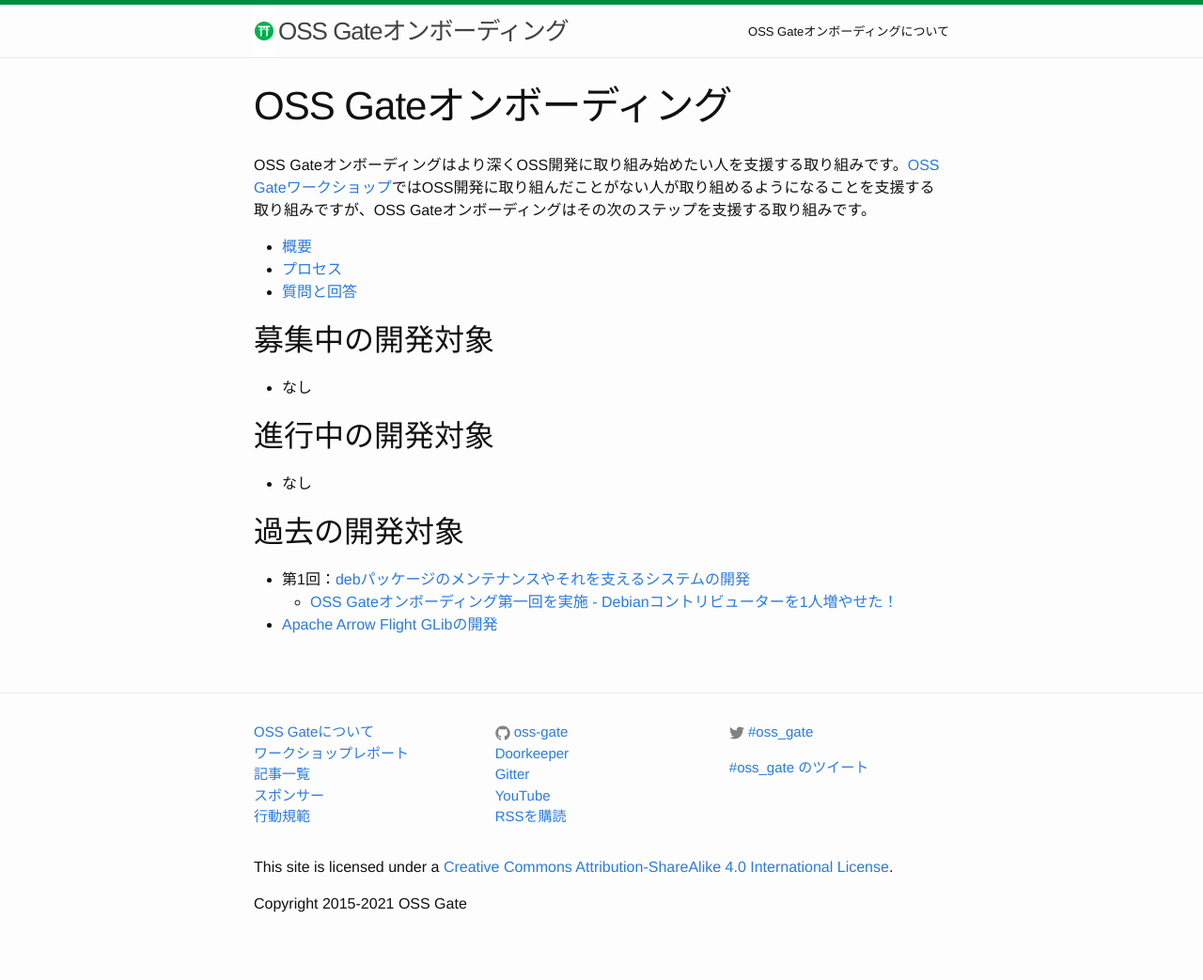
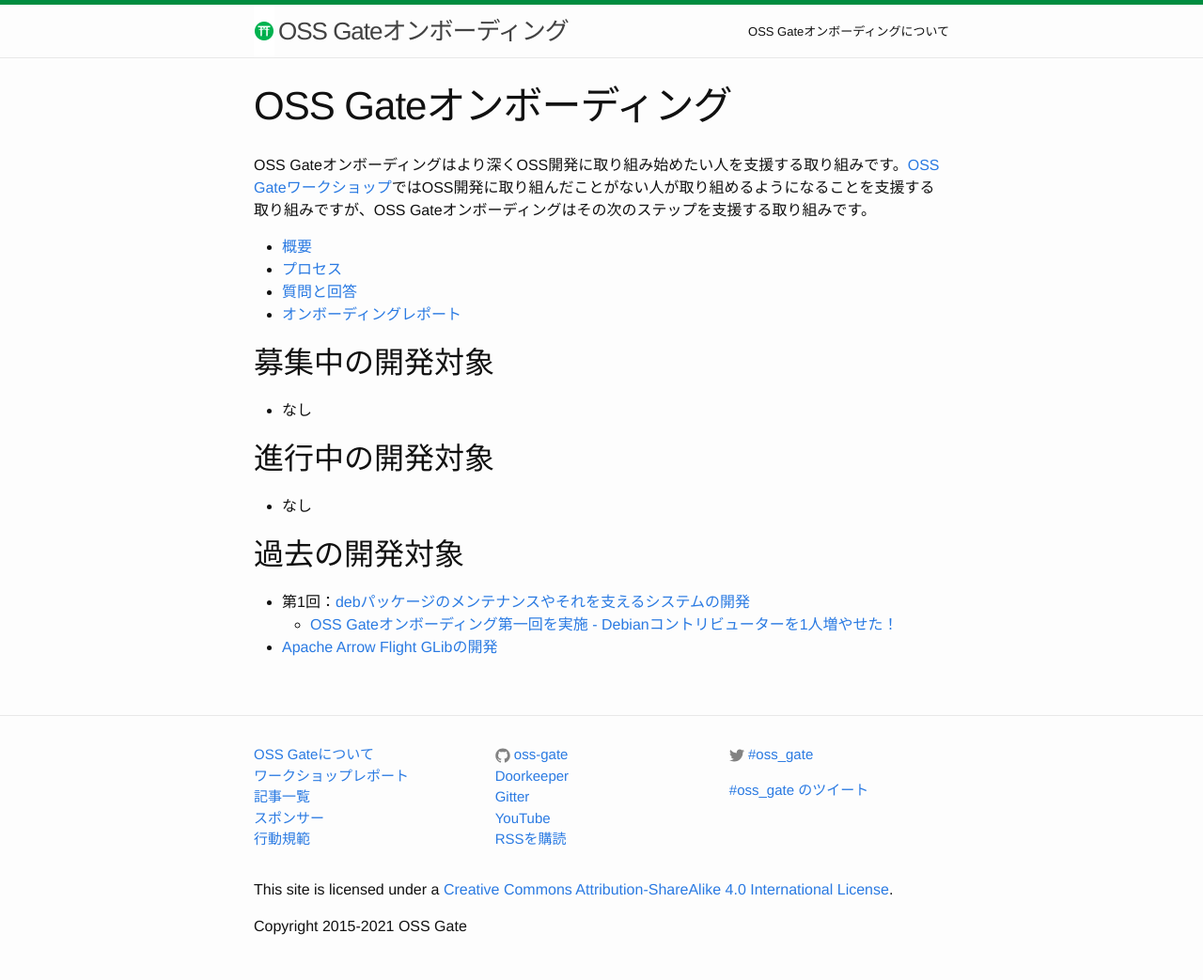
Before and after one commit to oss-gate/on-boarding, a Jekyll site: the page built from index.md, in a window 1280 px wide. Shown: the whole page at 94% size. Built offline with Jekyll 4.4.1, drawn with Linux system fonts in a browser that asks for light colours; Markdown is read by kramdown in place of the engine named in the settings; comment, search, counter and statistics services are not loaded; before the commit the page ends 1019 px from its top, so only the background shows below that.

Commit message:
Add link to on-boarding report page

```diff
--- a/index.md
+++ b/index.md
@@ -8,6 +8,7 @@ OSS Gateオンボーディングはより深くOSS開発に取り組み始めた
   * [概要](about/)
   * [プロセス](process/)
   * [質問と回答](qa/)
+  * [オンボーディングレポート](report/)
 
 ## 募集中の開発対象
 
```
